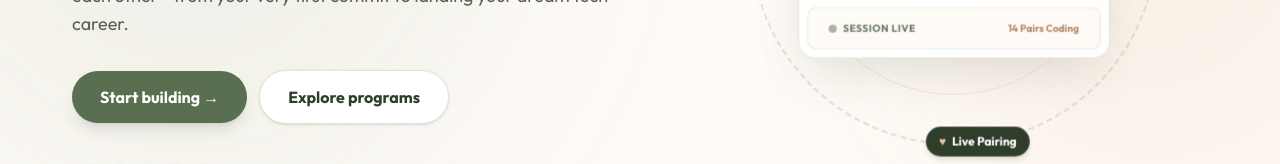
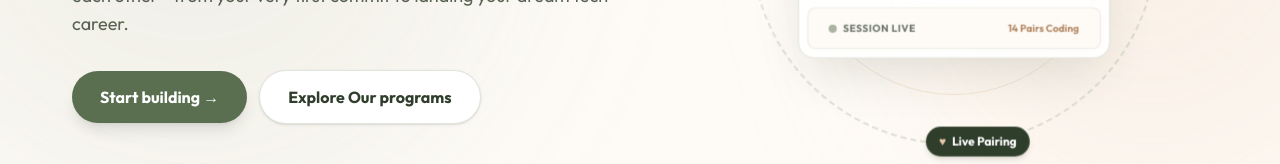
Before and after one commit to KodeToMates/kodetomates-website, a Next.js app: page / in a window 1280 px wide. Shown: the part 506-670 px from the top of the page. Built offline with nearby package versions, Linux system fonts and the light colour scheme; grey boxes are pictures that could not be loaded.

Commit message:
changed content for testing

```diff
--- a/components/Hero.tsx
+++ b/components/Hero.tsx
@@ -64,7 +64,7 @@ export function Hero() {
                 Start building &rarr;
               </button>
               <button className="inline-flex items-center gap-2 bg-white hover:bg-[var(--color-brand-cream)] text-[var(--color-brand-deep-green)] font-bold px-7 py-3.5 rounded-full border border-[var(--color-brand-light-sage)]/30 shadow-sm transition-all whitespace-nowrap">
-                Explore programs
+                Explore Our programs
               </button>
             </div>
 
```
